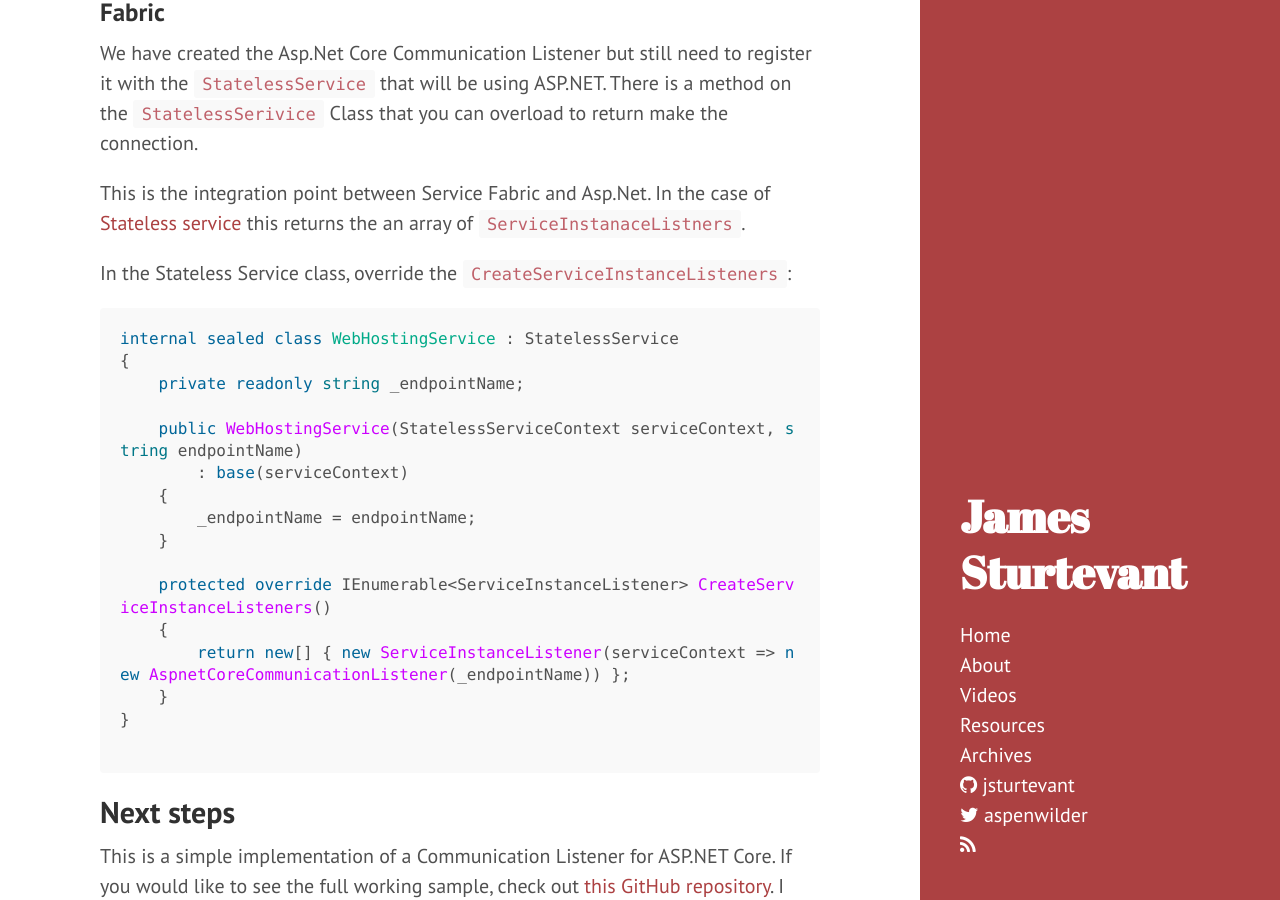
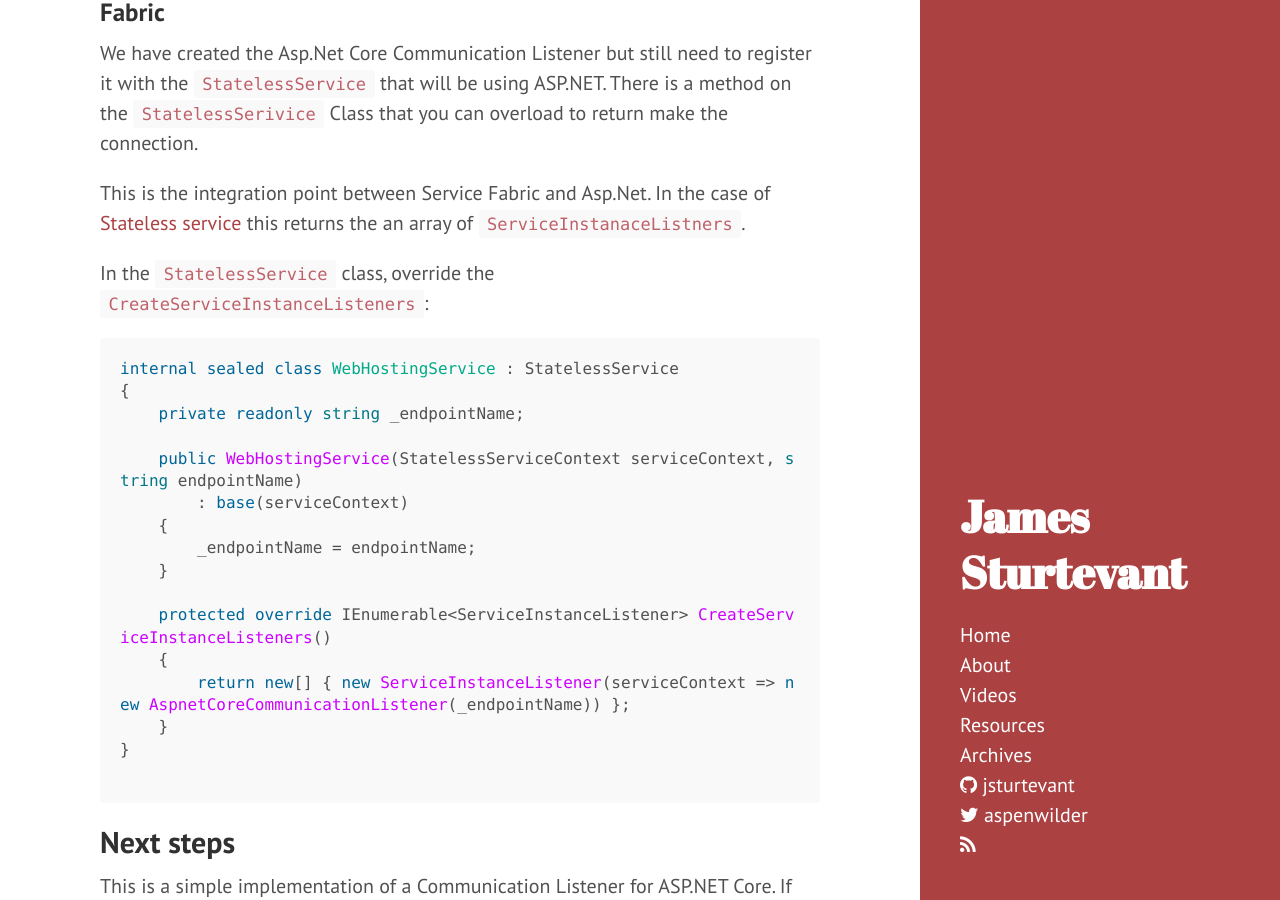
Before and after one commit to jsturtevant/jsturtevant.github.io, a Jekyll site: the page built from _posts/2016-06-06-Integrating-ASPNET-Core-With-Service-Fabric-using-ICommunicationListener.md, in a window 1280 px wide and 900 px high, scrolled down 4404 px. Built offline with Jekyll 4.4.1, drawn with Linux system fonts in a browser that asks for light colours; nearby versions of some CDN libraries; comment, search, counter and statistics services are not loaded.

Commit message:
make it code reference

````diff
--- a/_posts/2016-06-06-Integrating-ASPNET-Core-With-Service-Fabric-using-ICommunicationListener.md
+++ b/_posts/2016-06-06-Integrating-ASPNET-Core-With-Service-Fabric-using-ICommunicationListener.md
@@ -114,7 +114,7 @@ We have created the Asp.Net Core Communication Listener but still need to regist
 
 This is the integration point between Service Fabric and Asp.Net.  In the case of [Stateless service](/posts/Service-Fabric-Service-Types/) this returns the an array of ```ServiceInstanaceListners```.
 
-In the Stateless Service class, override the ```CreateServiceInstanceListeners```:
+In the ```StatelessService``` class, override the ```CreateServiceInstanceListeners```:
 
 ```csharp
 internal sealed class WebHostingService : StatelessService
````
